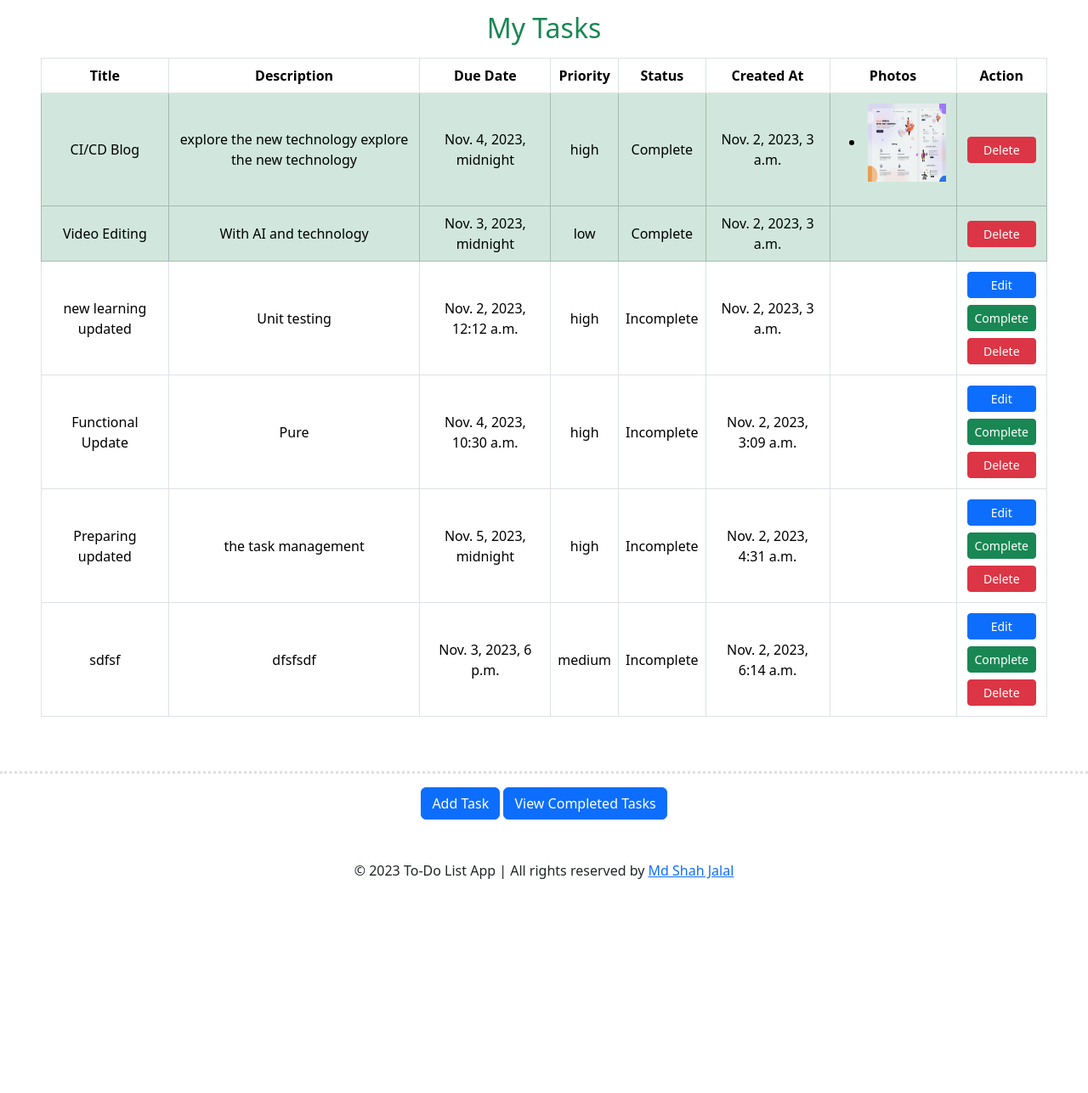
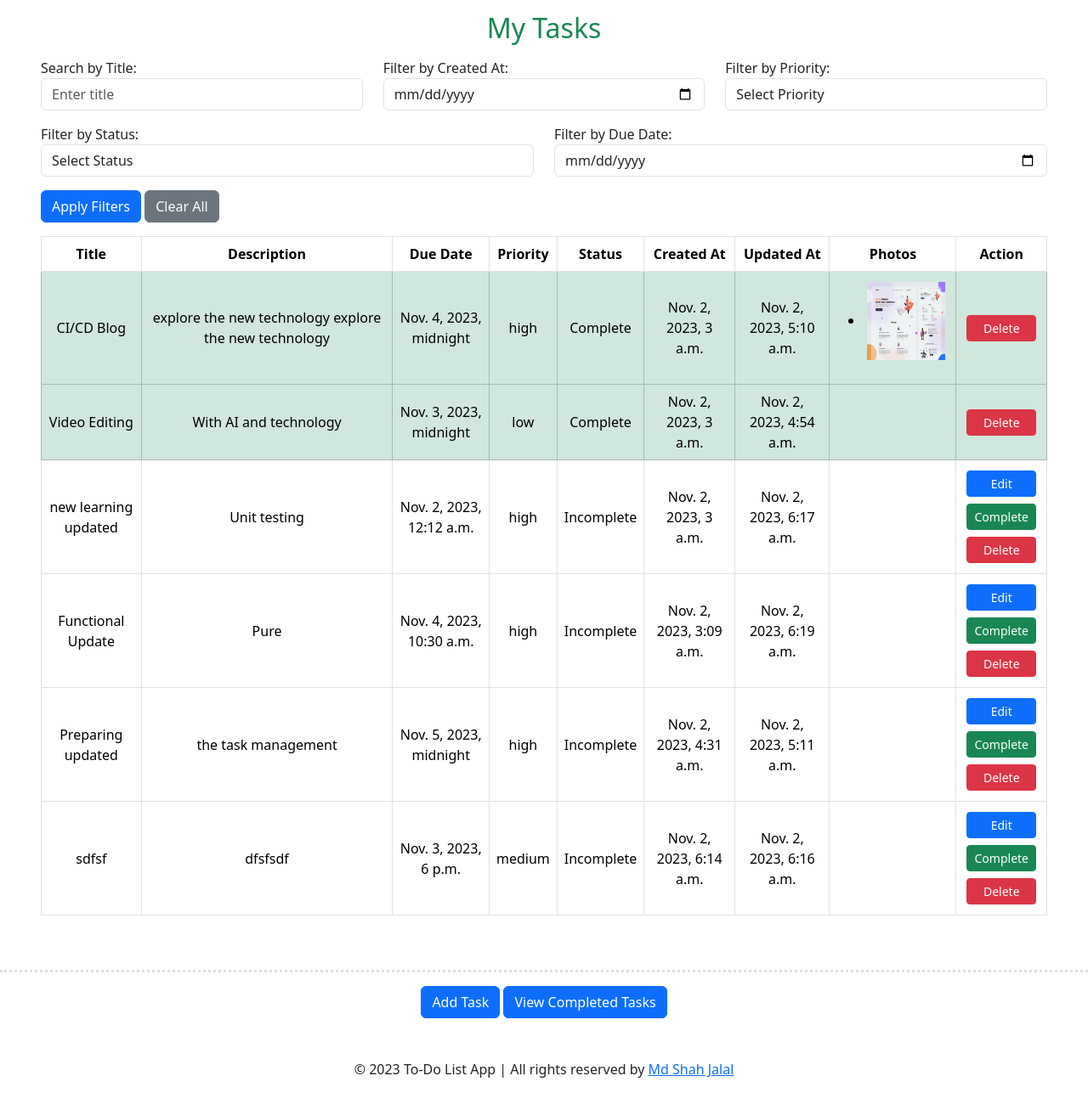
Before and after one commit to ProgrammerShahJalal/todoapp, a Django app: page / in a window 1280 px wide. Shown: the part 98-1385 px from the top of the page at 85% size. Before the commit the page ends 1133 px from the top, so only its background shows below. Run offline with Django 4.2, Linux system fonts and the light colour scheme; data comes from the database, SQL or seed files in the repository; both versions use the stored data as it was after the commit.

Commit message:
search and filter funtionality applied

```diff
--- a/todoapp/models.py
+++ b/todoapp/models.py
@@ -5,14 +5,15 @@ class TaskModel(models.Model):
     taskTitle = models.CharField(max_length=100)
     taskDescription = models.TextField()
     is_completed = models.BooleanField(default=False)
-    taskDueDate = models.DateField(default=timezone.now)
+    taskDueDate = models.DateTimeField(default=timezone.now)
     taskPriority = models.CharField(max_length=20, choices=[
         ('low', 'Low'),
         ('medium', 'Medium'),
         ('high', 'High'),
     ])
     images = models.ManyToManyField('Photo', related_name='tasks', blank=True)
-    created_at = models.DateTimeField(default=timezone.localtime)
+    created_at = models.DateTimeField(default=timezone.now)  # Use timezone.now to set the current timestamp
+    updated_at = models.DateTimeField(auto_now=True)  # This field will automatically update on every save
 
     def delete(self, *args, **kwargs):
         # Delete associated images when a task is deleted
@@ -25,7 +26,7 @@ class TaskModel(models.Model):
         return self.taskTitle
 
 class Photo(models.Model):
-    image = models.ImageField(upload_to='task_photos/')
+    image = models.ImageField(upload_to='task_photos')
 
     def __str__(self):
         return str(self.image)
--- a/todoapp/templates/show_tasks.html
+++ b/todoapp/templates/show_tasks.html
@@ -2,6 +2,47 @@
 
 {% block content %}
 <h2 class="text-center my-3 text-success">My Tasks</h2>
+
+<div class="mx-5 my-3">
+    <form method="get" action="" id="filter-form">
+        <div class="row mb-3">
+            <div class="col-md-4">
+                <label for="title">Search by Title:</label>
+                <input type="text" id="title" name="title" class="form-control" placeholder="Enter title">
+            </div>
+            <div class="col-md-4">
+                <label for="created_at">Filter by Created At:</label>
+                <input type="date" id="created_at" name="created_at" class="form-control">
+            </div>
+            <div class="col-md-4">
+                <label for="priority">Filter by Priority:</label>
+                <select id="priority" name="priority" class="form-control">
+                    <option value="">Select Priority</option>
+                    <option value="low">Low</option>
+                    <option value="medium">Medium</option>
+                    <option value="high">High</option>
+                </select>
+            </div>
+        </div>
+        <div class="row mb-3">
+            <div class="col-md-6">
+                <label for="is_completed">Filter by Status:</label>
+                <select id="is_completed" name="is_completed" class="form-control">
+                    <option value="">Select Status</option>
+                    <option value="true">Complete</option>
+                    <option value="false">Incomplete</option>
+                </select>
+            </div>
+            <div class="col-md-6">
+                <label for="due_date">Filter by Due Date:</label>
+                <input type="date" id="due_date" name="due_date" class="form-control">
+            </div>
+        </div>
+        <button type="submit" class="btn btn-primary">Apply Filters</button>
+        <a href="?clear_all" class="btn btn-secondary">Clear All</a>
+    </form>
+</div>
+
 {% if tasks %}
 <div class="px-5 table-responsive">
     <table class="table table-hover table-bordered align-middle text-center">
@@ -13,6 +54,7 @@
                 <th scope="col">Priority</th>
                 <th scope="col">Status</th>
                 <th scope="col">Created At</th>
+                <th scope="col">Updated At</th>
                 <th scope="col">Photos</th>
                 <th scope="col">Action</th>
             </tr>
@@ -32,6 +74,7 @@
                     {% endif %}
                 </td>
                 <td>{{ task.created_at }}</td>
+                <td>{{ task.updated_at }}</td>
                 <td>
                     <ul>
                         {% for photo in task.images.all %}
--- a/todoapp/views.py
+++ b/todoapp/views.py
@@ -1,8 +1,14 @@
 from django.shortcuts import render, redirect
 from django.core.files.storage import default_storage
 from django.core.files import File
+from django.db.models import Q
+from datetime import datetime
+from django.utils import timezone
+import pytz
 from .models import TaskModel, Photo
-from .forms import TaskForm
+from .forms import TaskForm, TaskFilterForm
+
+
 
 def add_task(request):
     if request.method == 'POST':
@@ -20,8 +26,13 @@ def add_task(request):
         form = TaskForm()
     return render(request, 'add_task.html', {'form': form})
 
+
+
+
 def edit_task(request, task_id):
     task = TaskModel.objects.get(pk=task_id)
+    user_timezone = request.session.get('user_timezone', 'UTC')  # Retrieve the user's time zone
+
     if request.method == 'POST':
         form = TaskForm(request.POST, request.FILES, instance=task)
         if form.is_valid():
@@ -42,12 +53,59 @@ def edit_task(request, task_id):
             return redirect('show_tasks')
     else:
         form = TaskForm(instance=task)
-    return render(request, 'edit_task.html', {'form': form, 'task': task})
+    return render(request, 'edit_task.html', {'form': form, 'task': task, 'user_timezone': user_timezone})
+
+
+
 
 
 def show_tasks(request):
+    user_timezone = request.session.get('user_timezone', 'UTC')  # Retrieve the user's time zone
+
+    title = request.GET.get('title')
+    created_at = request.GET.get('created_at')
+    priority = request.GET.get('priority')
+    is_completed = request.GET.get('is_completed')
+    due_date = request.GET.get('due_date')
+
     tasks = TaskModel.objects.all()
-    return render(request, 'show_tasks.html', {'tasks': tasks})
+
+    if title:
+        tasks = tasks.filter(taskTitle__icontains=title)
+
+    if created_at:
+        # Parse the date string and convert to user's timezone
+        created_at = datetime.strptime(created_at, "%Y-%m-%d").date()
+        created_at = pytz.timezone('UTC').localize(datetime(created_at.year, created_at.month, created_at.day))
+        created_at = created_at.astimezone(pytz.timezone(user_timezone))
+        # Filter tasks based on the date
+        tasks = tasks.filter(created_at__date=created_at)
+
+    if priority:
+        tasks = tasks.filter(taskPriority=priority)
+
+    if is_completed:
+        tasks = tasks.filter(is_completed=is_completed == 'true')
+
+    if due_date:
+        # Parse the date string and convert to the user's timezone
+        due_date = datetime.strptime(due_date, "%Y-%m-%d").date()
+        due_date = pytz.timezone('UTC').localize(datetime(due_date.year, due_date.month, due_date.day))
+        due_date = due_date.astimezone(pytz.timezone(user_timezone))
+
+        # Filter tasks with due dates less than or equal to the selected due_date
+        tasks = tasks.filter(taskDueDate__lte=due_date)
+
+        # Check if the "Clear All" button was clicked
+    if 'clear_all' in request.GET:
+        return redirect('show_tasks')
+
+
+    return render(request, 'show_tasks.html', {'tasks': tasks, 'user_timezone': user_timezone})
+
+
+
+
 
 def complete_task(request, task_id):
     task = TaskModel.objects.get(pk=task_id)
--- a/todoproject/settings.py
+++ b/todoproject/settings.py
@@ -112,10 +112,10 @@ AUTH_PASSWORD_VALIDATORS = [
 LANGUAGE_CODE = 'en-us'
 
 TIME_ZONE = 'UTC'
+USE_TZ = True
 
 USE_I18N = True
 
-USE_TZ = True
 
 
 # Static files (CSS, JavaScript, Images)
```
Also changed, not shown: todoapp/forms.py (+8 -0 lines), db.sqlite3, task_photos/1644134236964.png (deleted), task_photos/success.jpeg (deleted), task_photos/website_3y9tZ8o.png (renamed from task_photos/website.png), todoapp/migrations/0006_taskmodel_updated_at.py (added), todoapp/migrations/0007_alter_taskmodel_taskduedate.py (added), todoapp/migrations/0008_alter_photo_image_alter_taskmodel_created_at.py (added). Lines whose indentation alone changed are shown as unchanged.
